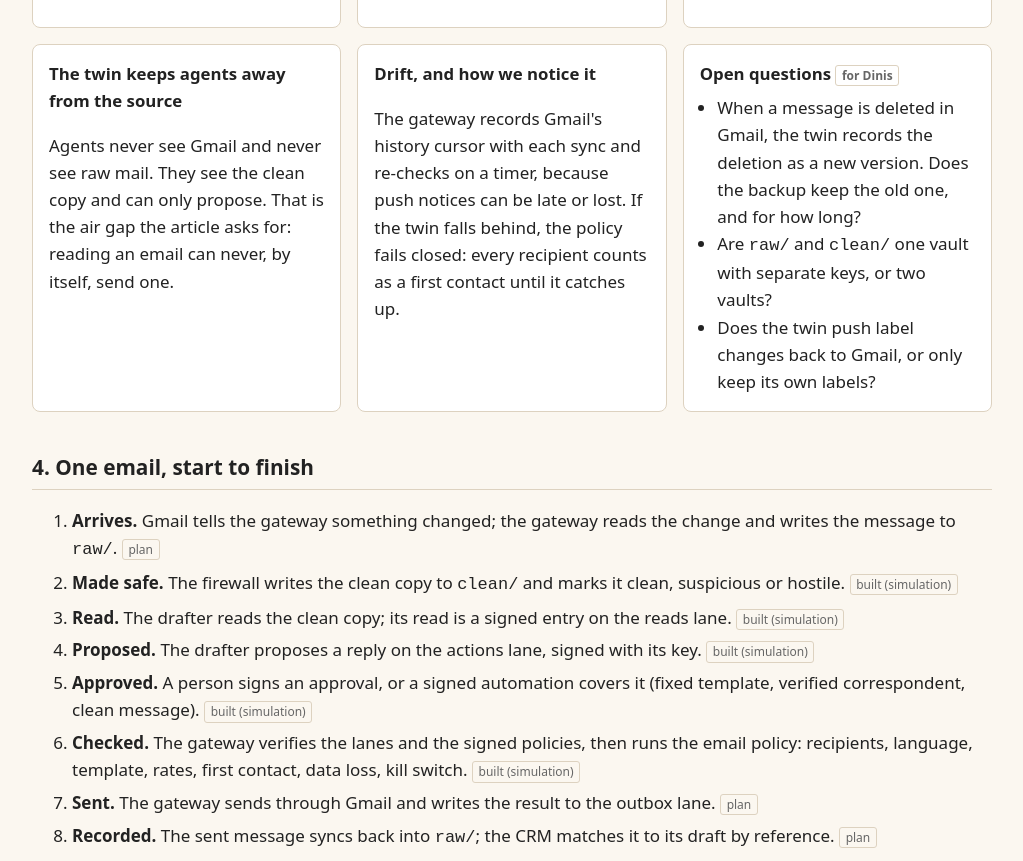
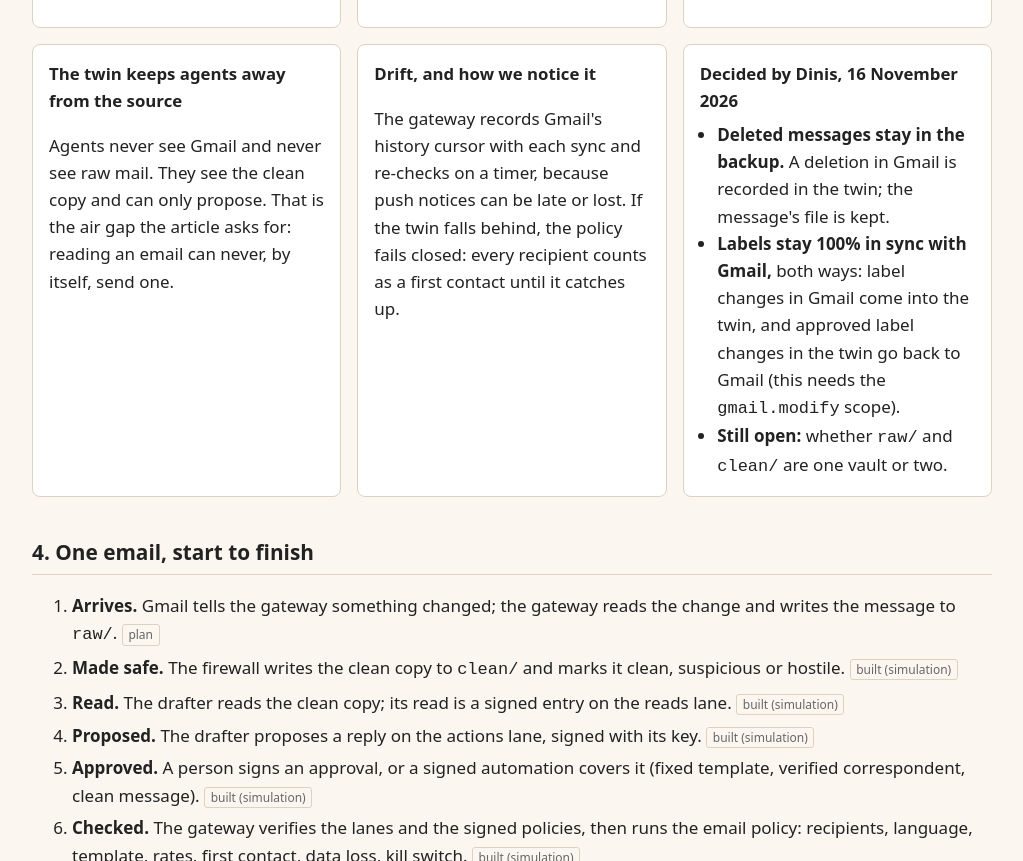
Before and after one commit to AgentiCCells/AgentiCCells__Cell__Email, a plain HTML site: page src/architecture.html in a window 1280 px wide. Shown: the part 2380-3241 px from the top of the page, without its empty margins (128-1151 px from the left). Drawn offline with Linux system fonts and the light colour scheme.

Commit message:
Record Dinis's decisions: outreach workflow, deletions kept, labels in sync
Dinis, 16 Nov 2026: "yes I agree with that workflow, and let's see how it
works in practice"; "yes keep deleted messages in backup"; "labels 100%
in sync with gmail". The architecture page's open questions now show
what he decided; the hand-over records it.

Agent: cell.email@AgentiCCells.dinis
Co-Authored-By: Claude Opus 5.5 <noreply@anthropic.com>
Claude-Session: https://claude.ai/code/session_018yvwtND8YqRZyrrZ428ie7

```diff
--- a/src/architecture.html
+++ b/src/architecture.html
@@ -260,11 +260,11 @@ footer{margin-top:3rem;border-top:1px solid var(--line);padding-top:1rem;color:v
 <p>Agents never see Gmail and never see raw mail. They see the clean copy and can only propose. That is the air gap the article asks for: reading an email can never, by itself, send one.</p></div>
 <div class="card"><h3>Drift, and how we notice it</h3>
 <p>The gateway records Gmail's history cursor with each sync and re-checks on a timer, because push notices can be late or lost. If the twin falls behind, the policy fails closed: every recipient counts as a first contact until it catches up.</p></div>
-<div class="card"><h3>Open questions <span class="tag">for Dinis</span></h3>
+<div class="card"><h3>Decided by Dinis, 16 November 2026</h3>
 <ul>
-<li>When a message is deleted in Gmail, the twin records the deletion as a new version. Does the backup keep the old one, and for how long?</li>
-<li>Are <code>raw/</code> and <code>clean/</code> one vault with separate keys, or two vaults?</li>
-<li>Does the twin push label changes back to Gmail, or only keep its own labels?</li>
+<li><b>Deleted messages stay in the backup.</b> A deletion in Gmail is recorded in the twin; the message's file is kept.</li>
+<li><b>Labels stay 100% in sync with Gmail,</b> both ways: label changes in Gmail come into the twin, and approved label changes in the twin go back to Gmail (this needs the <code>gmail.modify</code> scope).</li>
+<li><b>Still open:</b> whether <code>raw/</code> and <code>clean/</code> are one vault or two.</li>
 </ul></div>
 </div>
 
```
Also changed, not shown: 1 other file.
